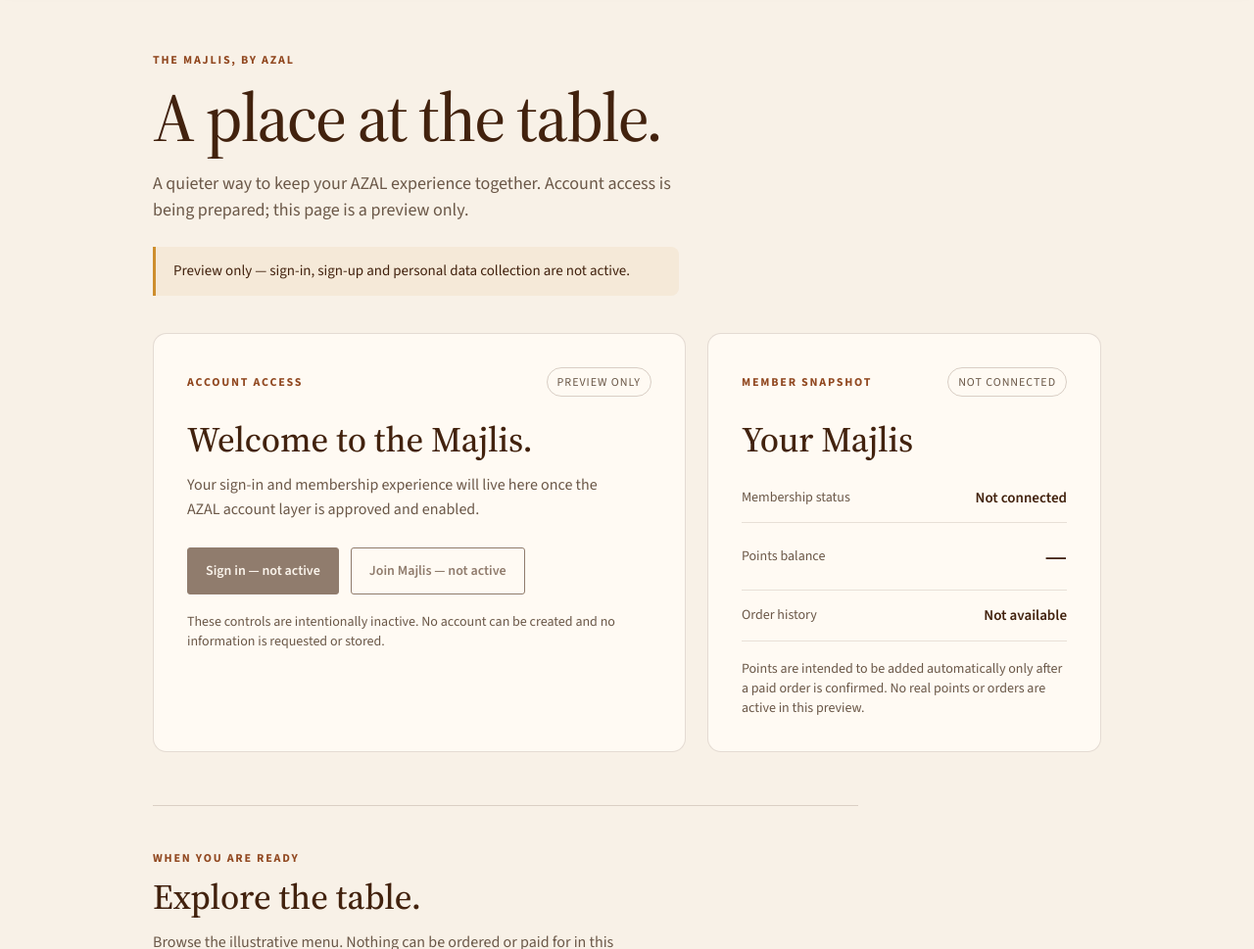
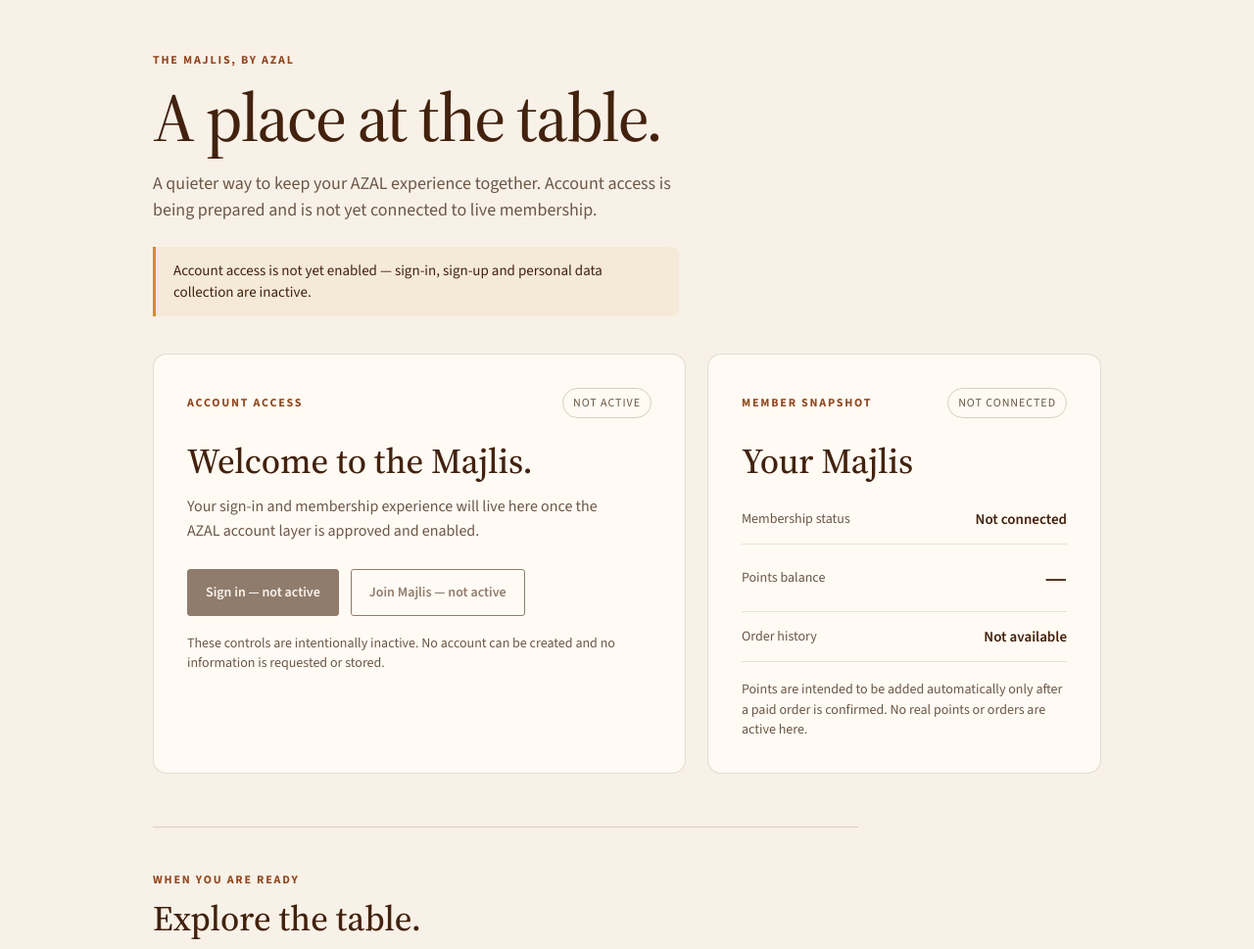
Before and after one commit to aalshalfi/azal-restaurant, a plain HTML site: page member.html in a window 1280 px wide. Shown: the part 110-1079 px from the top of the page at 98% size. Drawn offline with Linux system fonts and the light colour scheme.

Commit message:
copy: present account as not-yet-enabled, not a demo

```diff
--- a/member.html
+++ b/member.html
@@ -3,8 +3,8 @@
 <head>
 <meta charset="utf-8"><meta name="viewport" content="width=device-width, initial-scale=1"><meta name="theme-color" content="#42220E">
 <meta name="robots" content="noindex, nofollow">
-<meta name="description" content="AZAL Majlis account preview. Sign-in and membership are not active and no personal information is collected.">
-<title>Majlis AZAL | Account Preview</title>
+<meta name="description" content="AZAL Majlis account access. Sign-in and membership are not yet enabled; no personal information is collected.">
+<title>Majlis AZAL | Account</title>
 <link rel="preload" href="assets/fonts/SourceSans3VF-Upright.woff2" as="font" type="font/woff2" crossorigin>
 <link rel="preload" href="assets/fonts/SourceSerif4Variable-Roman.woff2" as="font" type="font/woff2" crossorigin>
 <link rel="stylesheet" href="styles.css?v=20261126-v3">
@@ -29,13 +29,13 @@
   <section class="member-hero" aria-labelledby="member-title">
     <p class="member-kicker" data-member-en="THE MAJLIS, BY AZAL" data-member-fr="LE MAJLIS, PAR AZAL">THE MAJLIS, BY AZAL</p>
     <h1 id="member-title" data-member-en="A place at the table." data-member-fr="Une place à table.">A place at the table.</h1>
-    <p class="member-intro" data-member-en="A quieter way to keep your AZAL experience together. Account access is being prepared; this page is a preview only." data-member-fr="Une façon simple de retrouver votre expérience AZAL. L’accès au compte est en préparation; cette page est un aperçu seulement.">A quieter way to keep your AZAL experience together. Account access is being prepared; this page is a preview only.</p>
-    <div class="member-notice" role="status" data-member-en="Preview only — sign-in, sign-up and personal data collection are not active." data-member-fr="Aperçu seulement — la connexion, l’inscription et la collecte de renseignements personnels sont désactivées.">Preview only — sign-in, sign-up and personal data collection are not active.</div>
+    <p class="member-intro" data-member-en="A quieter way to keep your AZAL experience together. Account access is being prepared and is not yet connected to live membership." data-member-fr="Une façon simple de retrouver votre expérience AZAL. L’accès au compte est en préparation et n’est pas encore relié à l’adhésion active.">A quieter way to keep your AZAL experience together. Account access is being prepared; this page is a preview only.</p>
+    <div class="member-notice" role="status" data-member-en="Account access is not yet enabled — sign-in, sign-up and personal data collection are inactive." data-member-fr="L’accès au compte n’est pas encore activé — la connexion, l’inscription et la collecte de renseignements personnels sont inactives.">Preview only — sign-in, sign-up and personal data collection are not active.</div>
   </section>
 
   <section class="member-grid" aria-label="Majlis account preview">
     <article class="member-card member-access">
-      <div class="member-card-top"><span class="member-eyebrow" data-member-en="ACCOUNT ACCESS" data-member-fr="ACCÈS AU COMPTE">ACCOUNT ACCESS</span><span class="member-state" data-member-en="PREVIEW ONLY" data-member-fr="APERÇU SEULEMENT">PREVIEW ONLY</span></div>
+      <div class="member-card-top"><span class="member-eyebrow" data-member-en="ACCOUNT ACCESS" data-member-fr="ACCÈS AU COMPTE">ACCOUNT ACCESS</span><span class="member-state" data-member-en="NOT ACTIVE" data-member-fr="INACTIF">PREVIEW ONLY</span></div>
       <h2 data-member-en="Welcome to the Majlis." data-member-fr="Bienvenue au Majlis.">Welcome to the Majlis.</h2>
       <p class="member-copy" data-member-en="Your sign-in and membership experience will live here once the AZAL account layer is approved and enabled." data-member-fr="Votre espace de connexion et d’adhésion sera disponible ici lorsque le compte AZAL sera approuvé et activé.">Your sign-in and membership experience will live here once the AZAL account layer is approved and enabled.</p>
       <div class="member-actions">
@@ -51,7 +51,7 @@
       <div class="member-stat"><span data-member-en="Membership status" data-member-fr="Statut d’adhésion">Membership status</span><strong data-member-en="Not connected" data-member-fr="Non connecté">Not connected</strong></div>
       <div class="member-stat"><span data-member-en="Points balance" data-member-fr="Solde de points">Points balance</span><strong class="member-balance">—</strong></div>
       <div class="member-stat"><span data-member-en="Order history" data-member-fr="Historique des commandes">Order history</span><strong data-member-en="Not available" data-member-fr="Non disponible">Not available</strong></div>
-      <p class="member-footnote" data-member-en="Points are intended to be added automatically only after a paid order is confirmed. No real points or orders are active in this preview." data-member-fr="Les points doivent être ajoutés automatiquement uniquement après la confirmation d’une commande payée. Aucun point ni commande réelle n’est actif dans cet aperçu.">Points are intended to be added automatically only after a paid order is confirmed. No real points or orders are active in this preview.</p>
+      <p class="member-footnote" data-member-en="Points are intended to be added automatically only after a paid order is confirmed. No real points or orders are active here." data-member-fr="Les points doivent être ajoutés automatiquement uniquement après la confirmation d’une commande payée. Aucun point ni commande réelle n’est actif ici.">Points are intended to be added automatically only after a paid order is confirmed. No real points or orders are active in this preview.</p>
     </article>
   </section>
 
@@ -67,7 +67,7 @@
   <img class="footer-logo" style="height:118px;width:auto;display:block;margin:0 auto 12px" src="assets/azal-logo-white.svg" alt="AZAL Restaurant">
   <p data-i18n="footerTagline">A Taste of Yemen, Like No Other.</p>
   <p class="photo-credits"><span data-i18n="photoCreditsLabel">Illustrative photo credits — not AZAL food photography:</span> <a href="https://commons.wikimedia.org/wiki/File:HummusLebanese.jpg" target="_blank" rel="noopener noreferrer">Hummus · Dumarest</a> (CC BY-SA 3.0) · <a href="https://commons.wikimedia.org/wiki/File:%D8%AE%D8%A8%D8%B2_%D9%85%D9%84%D9%88%D8%AD.jpg" target="_blank" rel="noopener noreferrer">Fahsa · SharabSalam</a> (CC BY-SA 4.0) · <a href="https://commons.wikimedia.org/wiki/File:Chai_In_Sakora.jpg" target="_blank" rel="noopener noreferrer">Chai · Dadhichbittu007</a> (CC BY-SA 4.0) · <a href="https://commons.wikimedia.org/wiki/File:Mango_juice.JPG" target="_blank" rel="noopener noreferrer">Mango juice · Vyom25</a> (CC BY-SA 4.0)</p>
-  <span>© <span id="year"></span> <span data-i18n="footerLegal">AZAL RESTAURANT · CONCEPT PREVIEW</span></span>
+  <span>© <span id="year"></span> <span data-i18n="footerLegal">AZAL RESTAURANT · MAJLIS</span></span>
 </footer>
 
 <script src="script.js?v=20261126-v3" defer></script>
```
